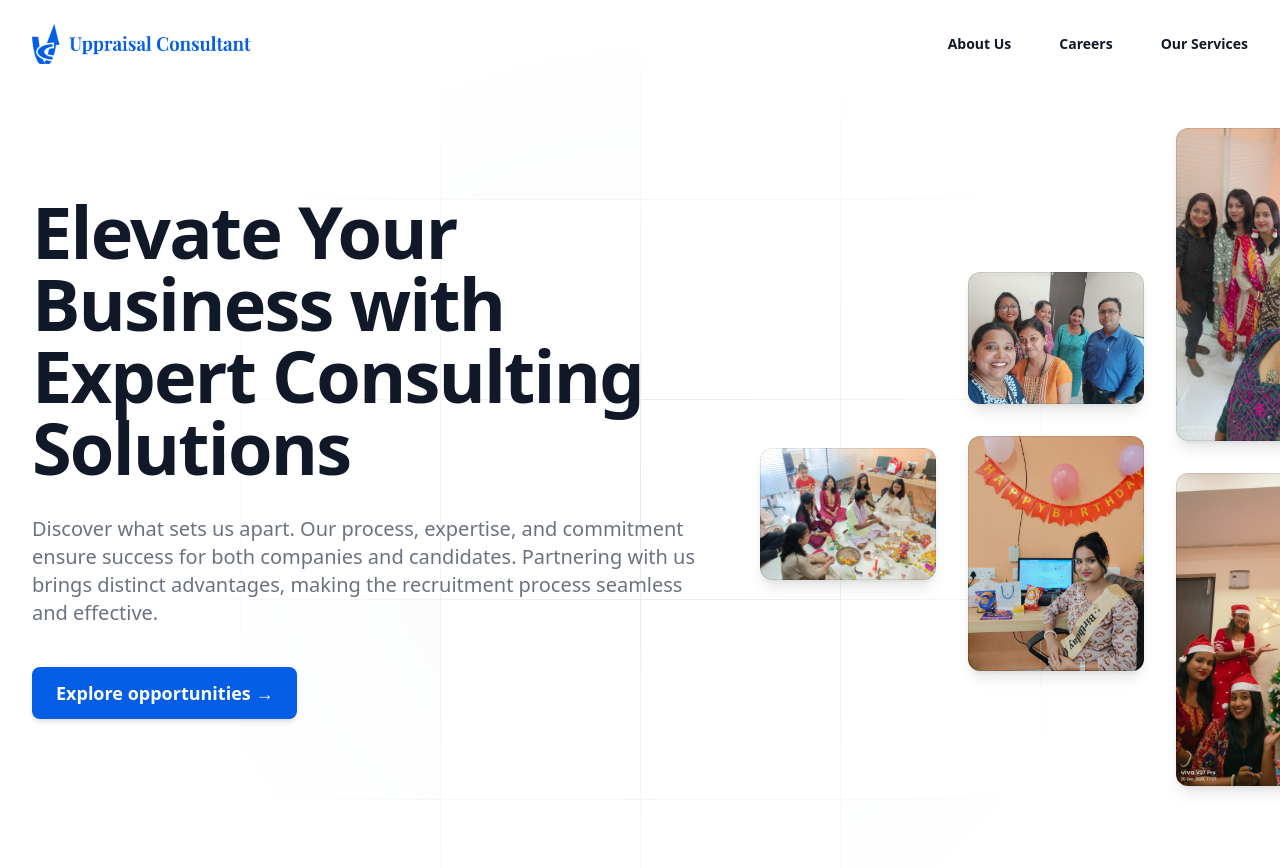
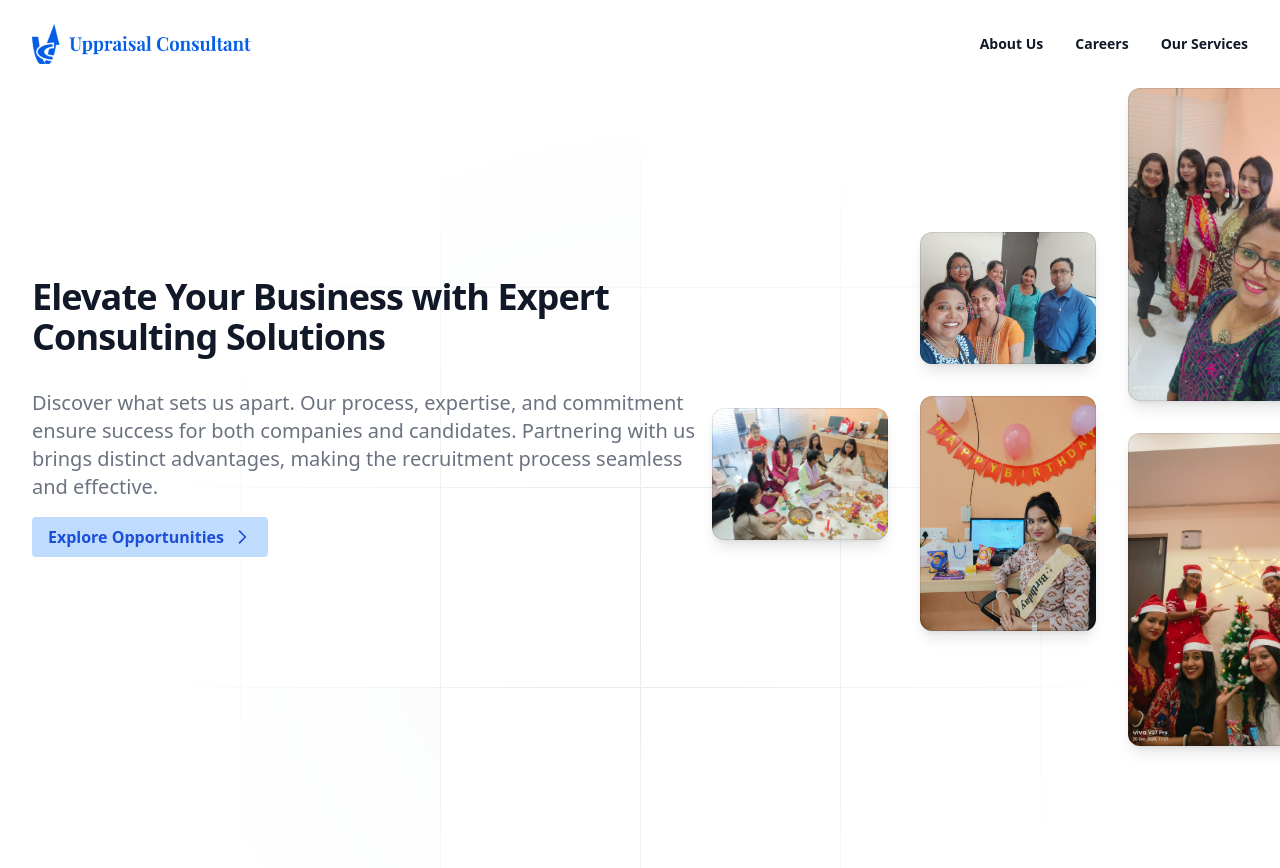
Before and after one commit to Fosserve/uppraisal, a Next.js app: page / in a window 1280 px wide. Shown: the top 868 px of the page. Built offline with nearby package versions, Linux system fonts and the light colour scheme.

Commit message:
modified ui

```diff
--- a/app/aboutus/page.tsx
+++ b/app/about-us/page.tsx
@@ -73,7 +73,7 @@ const Values = [
 ];
 
 const pages = [
-  { name: 'About Us', href: '/aboutus', current: false },
+  { name: 'About Us', href: '/about-us', current: false },
 ]
 
 
--- a/app/components/footer.tsx
+++ b/app/components/footer.tsx
@@ -20,7 +20,7 @@ interface SocialItem extends NavigationItem {
 const navigation = {
   main: [
     { name: "Home", href: "/" },
-    { name: "About Us", href: "/aboutus" },
+    { name: "About Us", href: "/about-us" },
     { name: "Career", href: "/career" },
     { name: "Our Services", href: "/services" },
   ] as NavigationItem[],
--- a/app/components/header.tsx
+++ b/app/components/header.tsx
@@ -1,25 +1,42 @@
 'use client'
 
-import React from 'react'
-import { useState } from 'react'
+import React, { useState, useEffect } from 'react'
 import { Dialog, DialogPanel } from '@headlessui/react'
-import { Bars3Icon, XMarkIcon } from '@heroicons/react/24/outline'
+import { Bars3Icon, XMarkIcon, ArrowUpIcon } from '@heroicons/react/24/outline'
 import logo from "../../public/uppraisal-logo.png"
 
 const navigation = [
-  { name: 'About Us', href: '/aboutus' },
+  { name: 'About Us', href: '/about-us' },
   { name: 'Careers', href: '/careers' },
   { name: 'Our Services', href: '/services' },
 ]
 
-
 const Header = () => {
   const [mobileMenuOpen, setMobileMenuOpen] = useState(false)
+  const [showFab, setShowFab] = useState(false)
+
+  const scrollToTop = () => {
+    window.scrollTo({ top: 0, behavior: 'smooth' });
+  }
+
+  useEffect(() => {
+    const handleScroll = () => {
+      if (window.scrollY > 100) {
+        setShowFab(true)
+      } else {
+        setShowFab(false)
+      }
+    }
+
+    window.addEventListener('scroll', handleScroll)
+    return () => window.removeEventListener('scroll', handleScroll)
+  }, [])
+
   return (
     <div className='bg-white'>
-       <header className="absolute inset-x-0 top-0 z-50">
-        <nav aria-label="Global" className="mx-auto flex max-w-7xl items-center justify-between p-6 lg:px-8">
-          <div className="flex lg:flex-1">
+      <header >
+        <nav aria-label="Global" className="mx-auto flex max-w-7xl items-center justify-between p-4 sm:p-6 lg:px-8">
+          <div className="flex flex-1">
             <a href="/" className="-m-1.5 p-1.5">
               <span className="sr-only">Uppraisal Consultant</span>
               <img
@@ -36,21 +53,20 @@ const Header = () => {
               className="-m-2.5 inline-flex items-center justify-center rounded-md p-2.5 text-gray-700"
             >
               <span className="sr-only">Open main menu</span>
-              <Bars3Icon aria-hidden="true" className="size-6" />
+              <Bars3Icon aria-hidden="true" className="h-6 w-6" />
             </button>
           </div>
-          <div className="hidden lg:flex lg:gap-x-12">
+          <div className="hidden lg:flex lg:gap-x-8">
             {navigation.map((item) => (
-              <a key={item.name} href={item.href} className="text-sm/6 font-semibold text-gray-900">
+              <a key={item.name} href={item.href} className="text-sm font-semibold text-gray-900 hover:text-gray-700">
                 {item.name}
               </a>
             ))}
           </div>
-
         </nav>
         <Dialog open={mobileMenuOpen} onClose={setMobileMenuOpen} className="lg:hidden">
-          <div className="fixed inset-0 z-50" />
-          <DialogPanel className="fixed inset-y-0 right-0 z-50 w-full overflow-y-auto bg-white px-6 py-6 sm:max-w-sm sm:ring-1 sm:ring-gray-900/10">
+          <div className="fixed inset-0 z-50 bg-black bg-opacity-25" />
+          <DialogPanel className="fixed inset-y-0 right-0 z-50 w-full max-w-xs overflow-y-auto bg-white px-6 py-6 sm:ring-1 sm:ring-gray-900/10">
             <div className="flex items-center justify-between">
               <a href="/" className="-m-1.5 p-1.5">
                 <span className="sr-only">Uppraisal Consultant</span>
@@ -66,27 +82,34 @@ const Header = () => {
                 className="-m-2.5 rounded-md p-2.5 text-gray-700"
               >
                 <span className="sr-only">Close menu</span>
-                <XMarkIcon aria-hidden="true" className="size-6" />
+                <XMarkIcon aria-hidden="true" className="h-6 w-6" />
               </button>
             </div>
-            <div className="mt-6 flow-root">
-              <div className="-my-6 divide-y divide-gray-500/10">
-                <div className="space-y-2 py-6">
+            <div className="mt-6">
+              <div className="space-y-2">
                 {navigation.map((item) => (
                   <a
                     key={item.name}
                     href={item.href}
-                      className="-mx-3 block rounded-lg px-3 py-2 text-base/7 font-semibold text-gray-900 hover:bg-gray-50"
+                    className="block rounded-lg px-3 py-2 text-base font-semibold text-gray-900 hover:bg-gray-50"
                   >
                     {item.name}
                   </a>
                 ))}
               </div>
             </div>
-            </div>
           </DialogPanel>
         </Dialog>
       </header>
+      {showFab && (
+        <button
+          onClick={scrollToTop}
+          className="fixed bottom-4 right-4 z-50 inline-flex items-center justify-center p-3 bg-blue-600 text-white rounded-full shadow-lg hover:bg-blue-700 focus:outline-none focus:ring-2 focus:ring-offset-2 focus:ring-blue-600"
+        >
+          <ArrowUpIcon className="h-6 w-6" aria-hidden="true" />
+          <span className="sr-only">Scroll to top</span>
+        </button>
+      )}
     </div>
   )
 }
--- a/app/components/hero_section.tsx
+++ b/app/components/hero_section.tsx
@@ -47,25 +47,23 @@ export default function HeroSection() {
             />
           </div>
           <div className="overflow-hidden">
-            <div className="mx-auto max-w-7xl px-6 pt-36 pb-32 sm:pt-60 lg:px-8 lg:pt-32">
-              <div className="mx-auto max-w-2xl gap-x-14 lg:mx-0 lg:flex lg:max-w-none lg:items-center">
+            <div className="mx-auto max-w-7xl px-6 pb-32 lg:px-8">
+              <div className="mx-auto max-w-2xl gap-x-2 lg:mx-0 lg:flex lg:max-w-none lg:items-center">
                 <div className="relative w-full lg:max-w-xl lg:shrink-0 xl:max-w-2xl">
-                  <h1 className="text-5xl font-semibold tracking-tight text-pretty text-gray-900 sm:text-7xl">
+                  <h1 className="text-3xl sm:text-4xl font-bold tracking-tight text-gray-900">
                     Elevate Your Business with Expert Consulting Solutions
                   </h1>
-                  <p className="mt-8 text-lg font-medium text-pretty text-gray-500 sm:max-w-md sm:text-xl lg:max-w-none">
+                  <p className="mt-8 text-lg text-gray-500 sm:max-w-md sm:text-xl lg:max-w-none">
                     Discover what sets us apart. Our process, expertise, and commitment ensure success for both companies and candidates. Partnering with us brings distinct advantages, making the recruitment process seamless and effective.
                   </p>
-                  <div className="mt-10 flex flex-col sm:flex-row sm:items-center sm:space-x-4">
-                    <a
-                      href="http://careers.uppraisalconsultant.in" target="_blank"
-                      className="rounded-lg bg-[#035de5] px-6 py-3 text-lg font-semibold text-white shadow-md transition duration-300 ease-in-out hover:bg-[#219aff] focus:outline-none focus:ring-2 focus:ring-offset-2 focus:ring-[#035de5]"
-                    >
-                      Explore opportunities →
-                    </a>
-                  </div>
+                 <a href="https://careers.uppraisalconsultant.in" target="_blank" className="inline-flex items-center mt-4 bg-blue-200 text-blue-700 font-semibold py-2 px-4 rounded hover:bg-blue-300">
+                  Explore Opportunities
+                   <svg className="ml-2 h-5 w-5" fill="none" stroke="currentColor" viewBox="0 0 24 24" xmlns="http://www.w3.org/2000/svg">
+                     <path strokeLinecap="round" strokeLinejoin="round" strokeWidth="2" d="M9 5l7 7-7 7"></path>
+                   </svg>
+                 </a>
                 </div>
-                <div className="mt-14 flex justify-end gap-8 sm:-mt-44 sm:justify-start sm:pl-20 lg:mt-0 lg:pl-0">
+                <div className="mt-14 flex justify-end gap-8 sm:mt-0 sm:justify-start sm:pl-20 lg:pl-0">
                   <div className="ml-auto w-44 flex-none space-y-8 pt-32 sm:ml-0 sm:pt-80 lg:order-last lg:pt-36 xl:order-none xl:pt-80">
                     <div className="relative">
                       <img
--- a/app/services/page.tsx
+++ b/app/services/page.tsx
@@ -3,7 +3,7 @@ import { HomeIcon } from '@heroicons/react/20/solid'
 import logo from "../../public/uppraisal-logo.png"
 
 const pages = [
-  { name: 'About', href: '/aboutus', current: false },
+  { name: 'About', href: '/about-us', current: false },
   { name: 'Careers', href: '/career', current: false },
   { name: 'Services', href: '/services', current: false },
 ]
```
Lines whose indentation alone changed are shown as unchanged.
